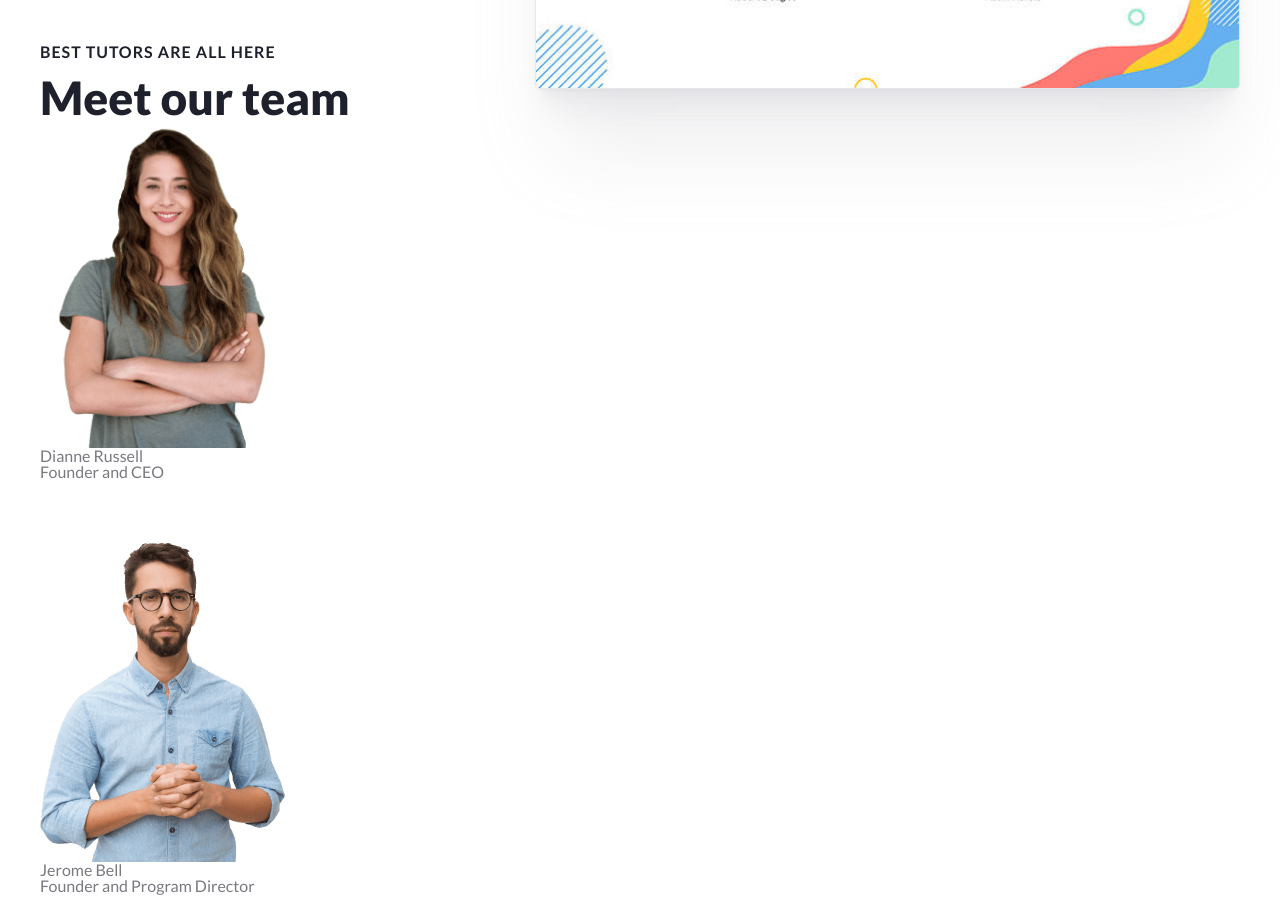
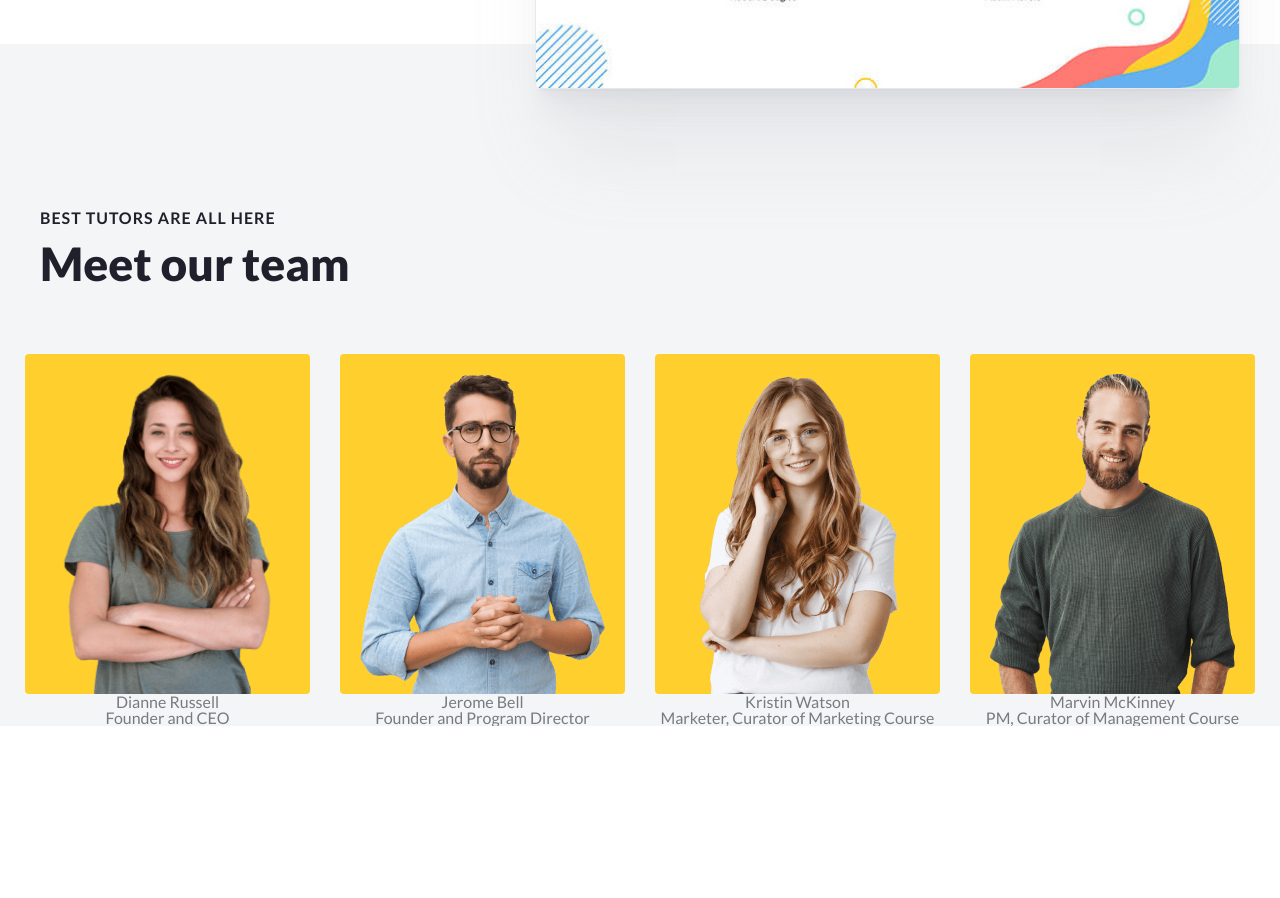
Before and after one commit to ValentunPron/createX, a plain HTML site: page index.html in a window 1280 px wide. Shown: the part 5280-6178 px from the top of the page. After the commit the page ends 6006 px from the top, so only its background shows below. Drawn offline with nearby package versions, Linux system fonts and the light colour scheme.

Commit message:
slider team anim

```diff
--- a/css/style.css
+++ b/css/style.css
@@ -932,3 +932,89 @@ a {
   box-shadow: 0px 80px 80px -20px rgba(154, 156, 165, 0.16), 0px 30px 24px -10px rgba(154, 156, 165, 0.1), 0px 12px 10px -6px rgba(154, 156, 165, 0.08), 0px 4px 4px -4px rgba(30, 33, 44, 0.05);
   border-radius: 4px;
 }
+
+.sliders {
+  background-color: #F4F5F6;
+}
+
+.slider__body {
+  padding-top: 166px;
+}
+
+.team__top {
+  margin-bottom: 60px;
+}
+
+.team__list {
+  display: grid;
+  grid-template-columns: repeat(4, 1fr);
+  justify-content: center;
+  text-align: center;
+  gap: 30px;
+}
+
+.team__bg {
+  position: relative;
+  background-color: #FFCF2D;
+  padding: 20px 20px 0 20px;
+  border-radius: 4px;
+  transition: all 0.5s ease 0s;
+  z-index: 2;
+}
+
+.team__bg img {
+  position: relative;
+  z-index: 4;
+}
+
+.team__bg::after {
+  position: absolute;
+  content: '';
+  width: 100%;
+  height: 100%;
+  bottom: 0;
+  left: 0;
+  background: linear-gradient(180deg, rgba(30, 33, 44, 0) 43.9%, rgba(30, 33, 44, 0.03) 55.21%, rgba(30, 33, 44, 0.33) 68.73%, rgba(30, 33, 44, 0.56) 76.17%, rgba(30, 33, 44, 0.768225) 83.75%, rgba(30, 33, 44, 0.92) 91.49%, #1E212C 100%);
+  border-radius: 4px;
+  transition: opacity 0.5s ease-out;
+  opacity: 0;
+  z-index: 4;
+}
+
+.team__bg:hover .team__sc {
+  z-index: 5;
+  display: block;
+}
+
+.team__bg:hover::after {
+  opacity: 1;
+}
+
+.team__bg:hover::after img {
+  z-index: 2;
+}
+
+.team__sc {
+  display: none;
+  position: absolute;
+  bottom: 0;
+  right: 0;
+  margin: 0 20px 20px 0;
+}
+
+.sc__item {
+  display: inline;
+}
+
+.sc__item + .sc__item {
+  margin-left: 15px;
+}
+
+.sc__link svg {
+  fill: #a7a9ad;
+  transition: all 0.4s ease 0s;
+}
+
+.sc__link svg:hover {
+  fill: #fff;
+}
--- a/index.html
+++ b/index.html
@@ -373,12 +373,10 @@
 
 								</div>
 							</div>
-						</div>
 							<ul class="team__list">
 								<li class="team__item">
+									<div class="team__bg">
 										<img src="img/slider/team/01.png" alt="Dianne Russell">
-								<h4 class="team__name">Dianne Russell</h4>
-								<span class="team__work">Founder and CEO</span>
 										<ul class="team__sc">
 											<li class="sc__item facebook">
 												<a href="#" class="sc__link">
@@ -412,11 +410,13 @@
 												</a>
 											</li>
 										</ul>
+									</div>
+									<h4 class="team__name">Dianne Russell</h4>
+									<span class="team__work">Founder and CEO</span>
 								</li>
 								<li class="team__item">
-								<img src="img/slider/team/02.png" alt="Dianne Russell">
-								<h4 class="team__name">Jerome Bell</h4>
-								<span class="team__work">Founder and Program Director</span>
+									<div class="team__bg">
+										<img src="img/slider/team/02.png" alt="Jerome Bell">
 										<ul class="team__sc">
 											<li class="sc__item facebook">
 												<a href="#" class="sc__link">
@@ -450,11 +450,14 @@
 												</a>
 											</li>
 										</ul>
+									</div>
+									<h4 class="team__name">Jerome Bell</h4>
+									<span class="team__work">Founder and Program Director</span>
+
 								</li>
 								<li class="team__item">
+									<div class="team__bg">
 										<img src="img/slider/team/03.png" alt="Dianne Russell">
-								<h4 class="team__name">Kristin Watson</h4>
-								<span class="team__work">Marketer, Curator of Marketing Course</span>
 										<ul class="team__sc">
 											<li class="sc__item facebook">
 												<a href="#" class="sc__link">
@@ -488,11 +491,13 @@
 												</a>
 											</li>
 										</ul>
+									</div>
+									<h4 class="team__name">Kristin Watson</h4>
+									<span class="team__work">Marketer, Curator of Marketing Course</span>
 								</li>
 								<li class="team__item">
-								<img src="img/slider/team/04.png" alt="Dianne Russell">
-								<h4 class="team__name">Marvin McKinney</h4>
-								<span class="team__work">PM, Curator of Management Course</span>
+									<div class="team__bg">
+										<img src="img/slider/team/04.png" alt="Marvin McKinney">
 										<ul class="team__sc">
 											<li class="sc__item facebook">
 												<a href="#" class="sc__link">
@@ -526,8 +531,12 @@
 												</a>
 											</li>
 										</ul>
+									</div>
+									<h4 class="team__name">Marvin McKinney</h4>
+									<span class="team__work">PM, Curator of Management Course</span>
 								</li>
 							</ul>
+						</div>
 					</div>
 				</div>
 			</div>
```
Also changed, not shown: img/slider/team/Vector.svg (added). Lines whose indentation alone changed are shown as unchanged.
